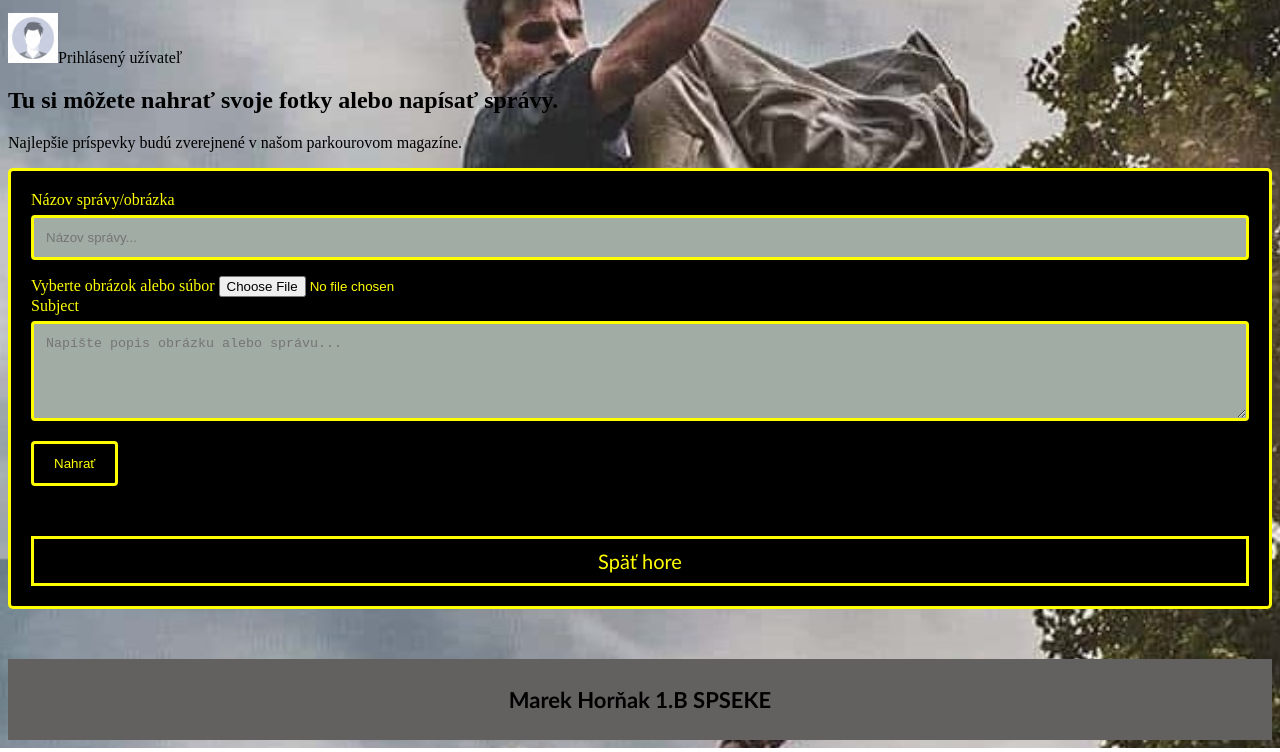
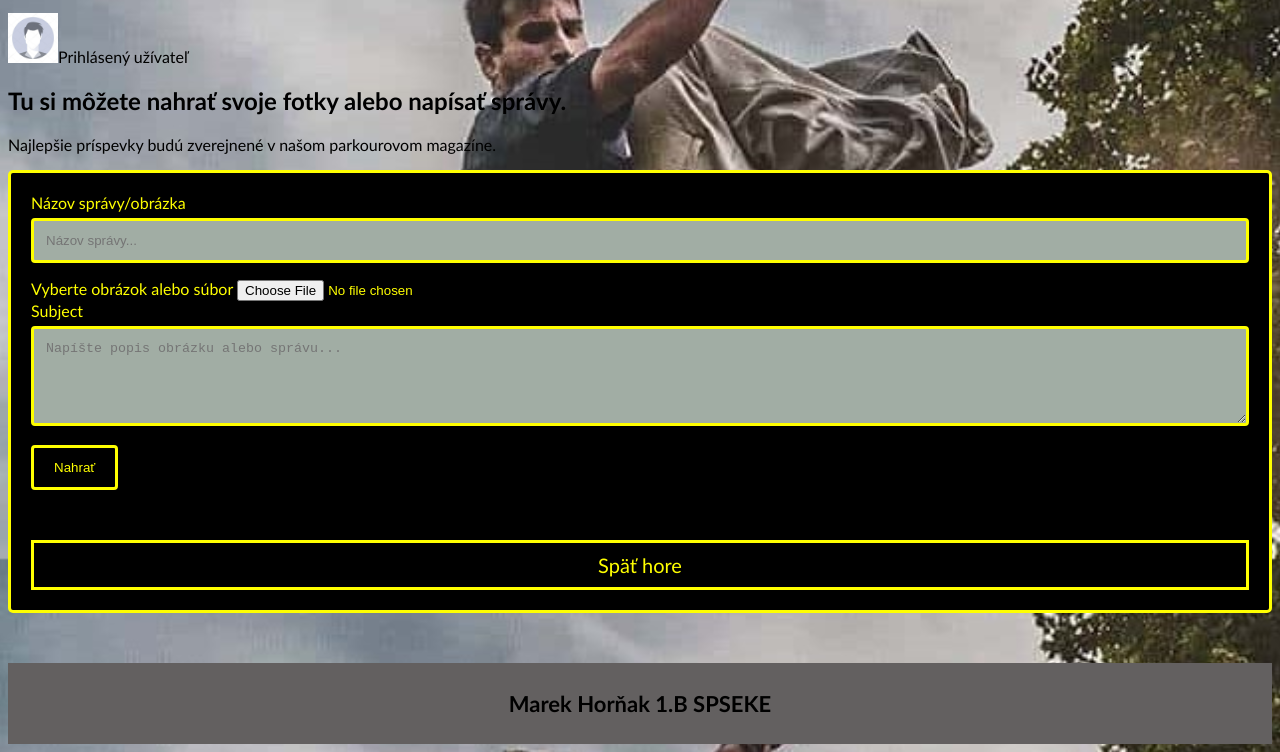
Before and after one commit to maromanparkour/parkour-traceurs, a plain HTML site: page signed.html in a window 1280 px wide. Shown: the part 241-993 px from the top of the page. Drawn offline with Linux system fonts and the light colour scheme.

Commit message:
Update signed.html

```diff
--- a/signed.html
+++ b/signed.html
@@ -86,6 +86,7 @@ input[type=submit]:hover {
   background-color: black;
   padding: 20px;
   color: yellow;
+  font-family:calibri;
 }
 body {
   background-image: url(reverse.jpg);
@@ -112,10 +113,11 @@ body {
   <a href="login.html" class="right">Login</a>
 </div>
 
-
-<p><img src="avatar.jpg" style="width:50px">Prihlásený užívateľ</p>
-<h2>Tu si môžete nahrať svoje fotky alebo napísať správy.</h2>
-<p>Najlepšie príspevky budú zverejnené v našom parkourovom magazíne.</p>
+<div style="font-family:calibri;">
+  <p><img src="avatar.jpg" style="width:50px">Prihlásený užívateľ</p>
+  <h2>Tu si môžete nahrať svoje fotky alebo napísať správy.</h2>
+  <p>Najlepšie príspevky budú zverejnené v našom parkourovom magazíne.</p>
+ </div>
 
 <div class="container">
   <form action="action.html">
```
